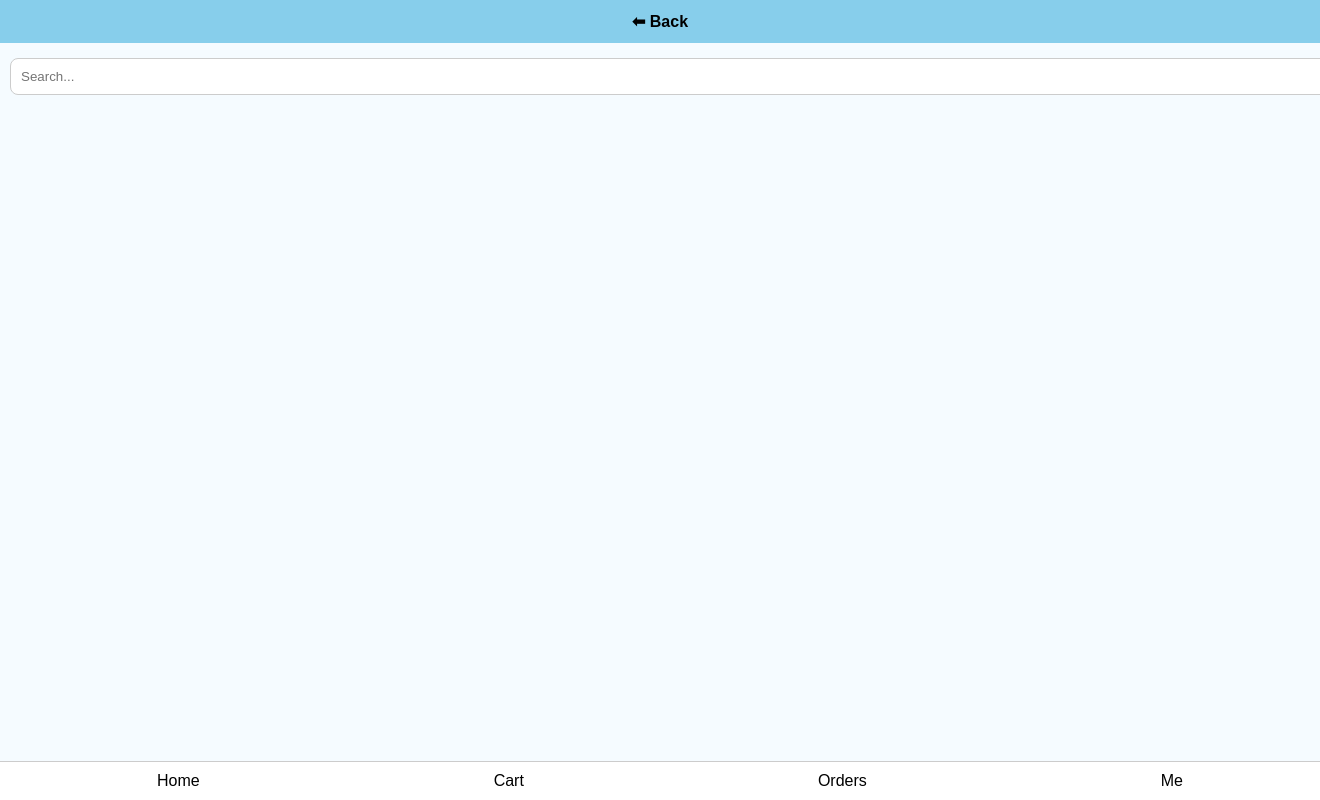
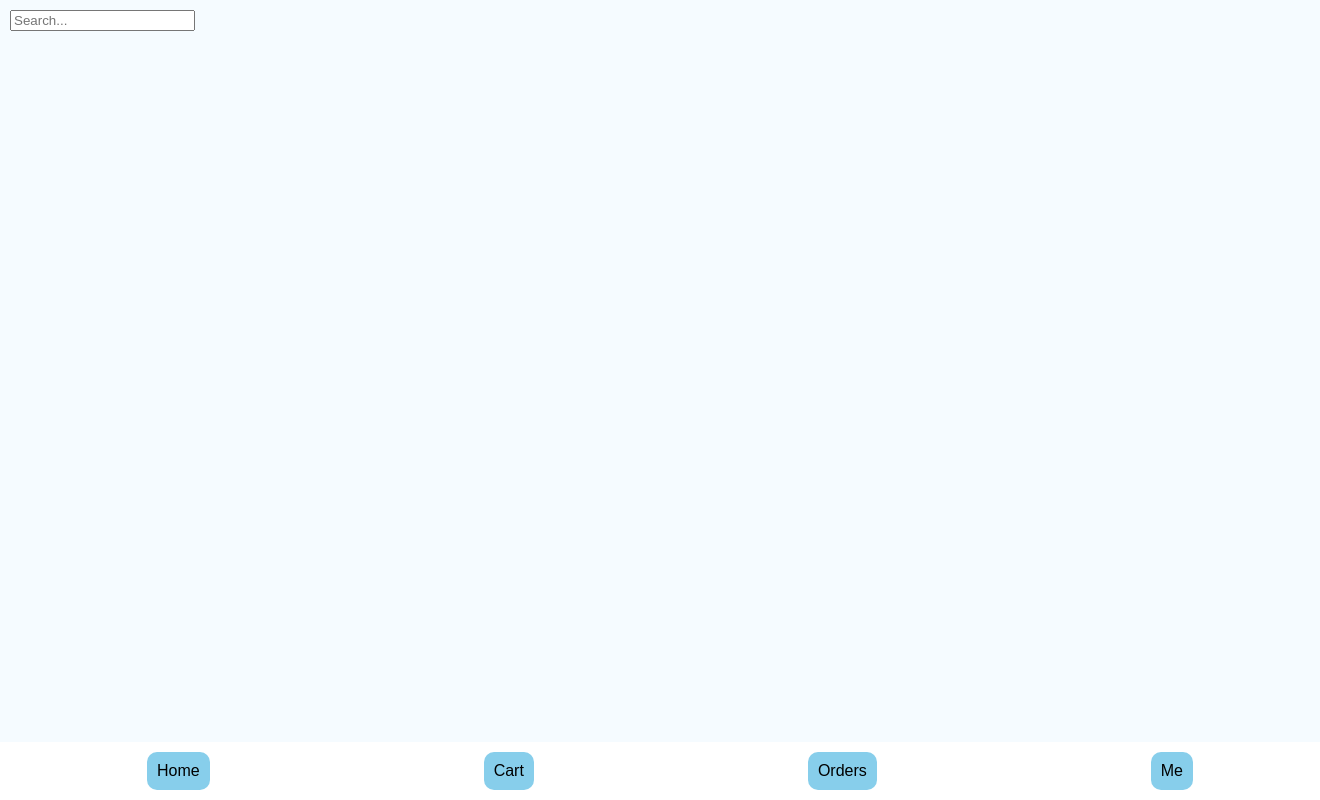
Before and after one commit to tahmid16122009-crypto/shoes-place, a Flask app: page /home in a window 1320 px wide; the page is wider, and only the part inside the window is pictured. Run offline with Flask 3, Linux system fonts and the light colour scheme; data that the repository does not hold is empty.

Commit message:
Update base.html

```diff
--- a/templates/base.html
+++ b/templates/base.html
@@ -1,63 +1,12 @@
 <!DOCTYPE html>
 <html>
 <head>
-<meta name="viewport" content="width=device-width, initial-scale=1.0, maximum-scale=1.0, user-scalable=no">
+<meta name="viewport" content="width=device-width, initial-scale=1.0, maximum-scale=1.0">
 
 <style>
-body{
-margin:0;
-font-family:sans-serif;
-background:#f5fbff;
-}
+body{margin:0;font-family:sans-serif;background:#f5fbff}
 
-.header{
-background:skyblue;
-padding:12px;
-text-align:center;
-font-weight:bold;
-}
-
-.container{
-padding:10px;
-margin-bottom:70px;
-}
-
-.grid{
-display:grid;
-grid-template-columns:1fr 1fr;
-gap:10px;
-}
-
-.card{
-background:white;
-padding:10px;
-border-radius:10px;
-text-align:center;
-}
-
-.card img{
-width:100%;
-height:140px;
-object-fit:cover;
-border-radius:10px;
-}
-
-button{
-width:100%;
-padding:10px;
-margin-top:5px;
-background:skyblue;
-border:none;
-border-radius:8px;
-}
-
-input{
-width:100%;
-padding:10px;
-margin-top:5px;
-border-radius:8px;
-border:1px solid #ccc;
-}
+.container{padding:10px;margin-bottom:80px}
 
 .bottom{
 position:fixed;
@@ -67,18 +16,30 @@ display:flex;
 justify-content:space-around;
 background:white;
 padding:10px;
-border-top:1px solid #ccc;
 }
 
-a{text-decoration:none;color:black}
+.bottom a{
+background:skyblue;
+padding:10px;
+border-radius:10px;
+font-size:16px;
+text-decoration:none;
+color:black;
+}
+
+.card{
+background:white;
+padding:10px;
+margin:10px 0;
+border-radius:10px;
+}
+
+img{width:100%;border-radius:10px}
+button{width:100%;padding:10px;background:skyblue;border:none;border-radius:10px}
 </style>
 </head>
 
 <body>
-
-<div class="header">
-<a href="/home">⬅ Back</a>
-</div>
 
 <div class="container">
 {% block content %}{% endblock %}
```
